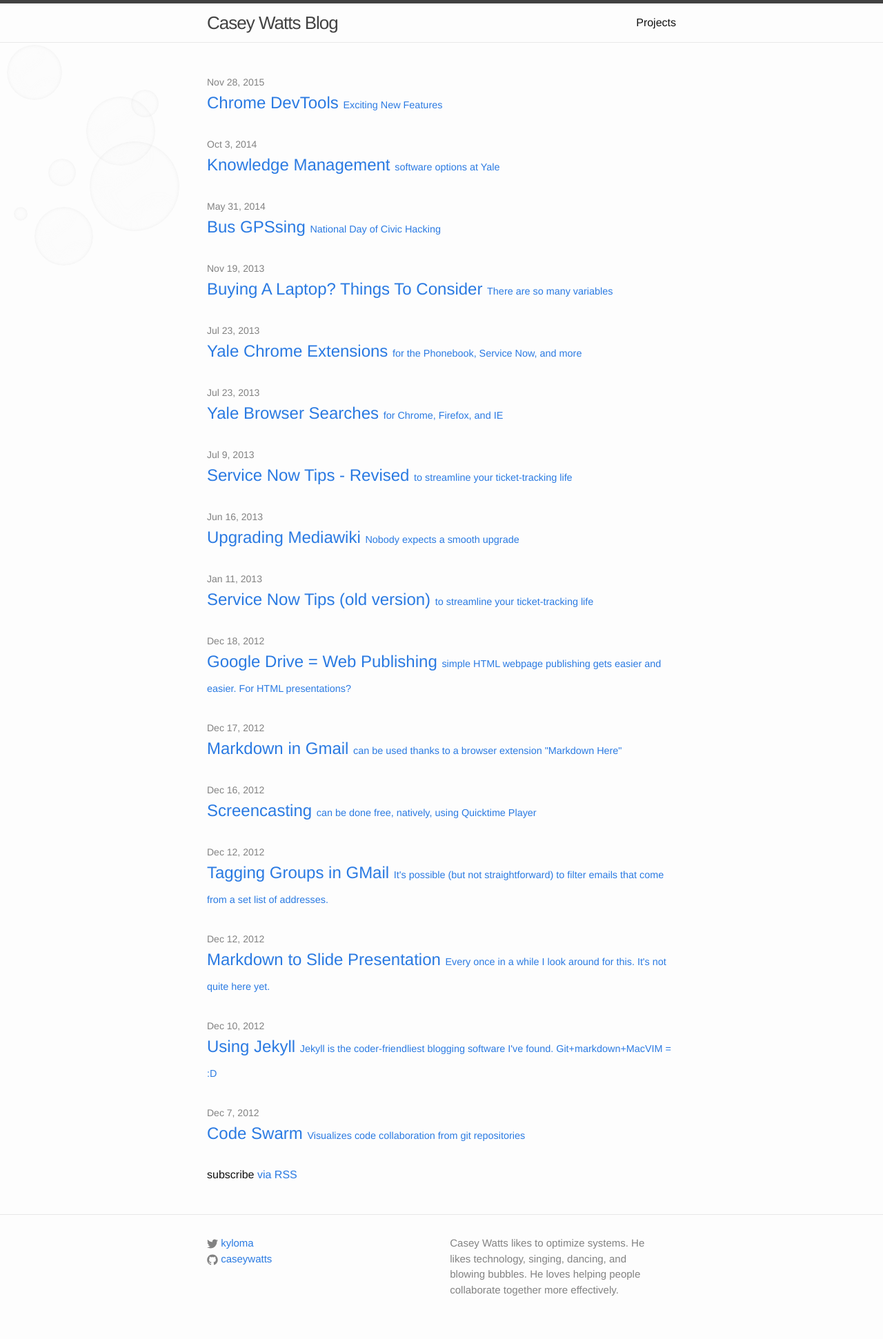
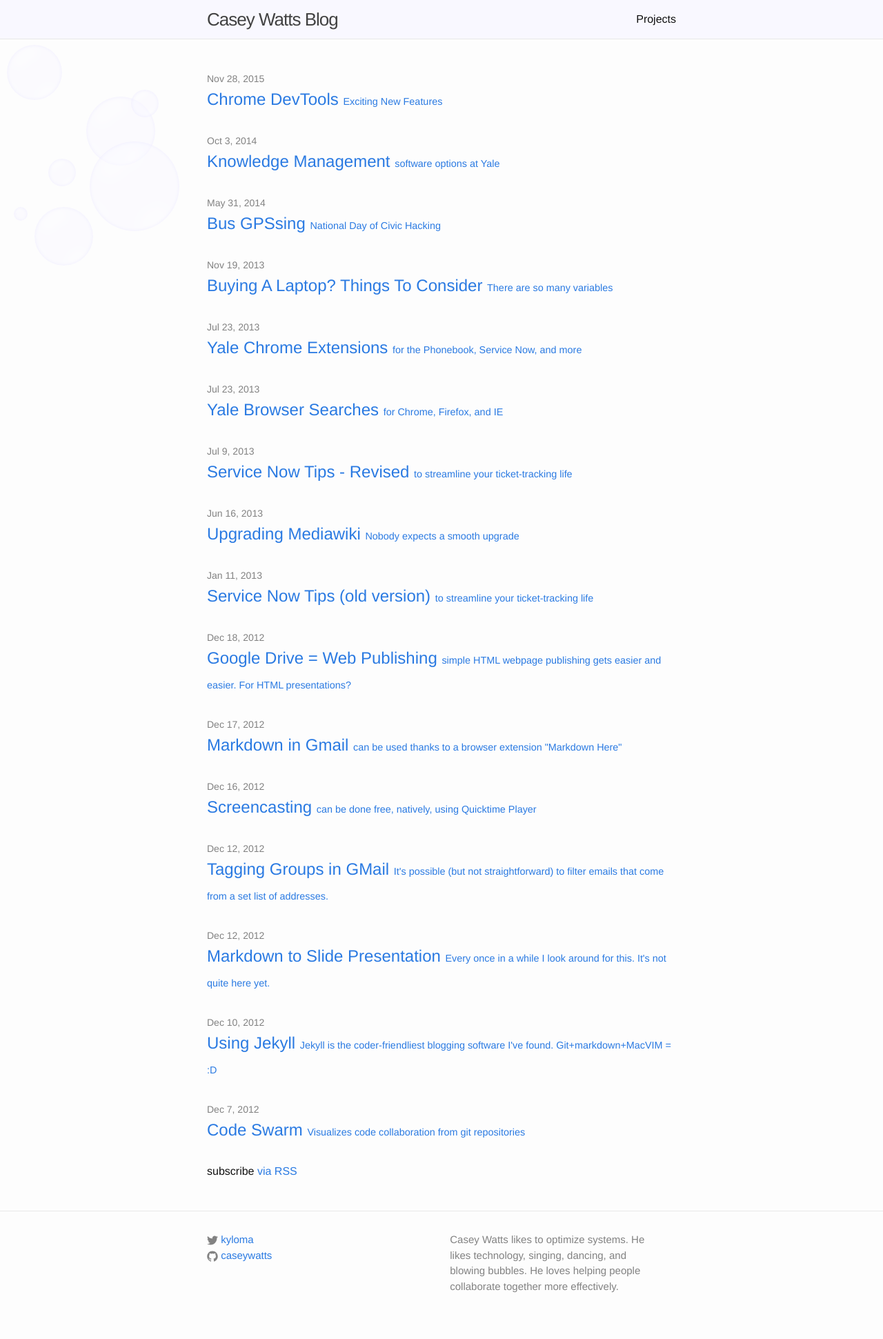
Before and after one commit to caseywatts/caseywatts.github.io, a Jekyll site: the page built from index.html, in a window 1280 px wide. Shown: the whole page at 69% size. Built offline with Jekyll 4.4.1, drawn with Linux system fonts in a browser that asks for light colours.

Commit message:
start using #F9F8FF as primary site color, for .site-header and .bubble

```diff
--- a/_sass/_custom.scss
+++ b/_sass/_custom.scss
@@ -7,15 +7,20 @@
   clear:both;
 }
 
+.site-header {
+  background-color: #F9F8FF;
+  border-top: 0px;
+}
+
 
 // Sitewide // background
 .bubble {
-  opacity: 0.3;
+  opacity: .5;
   z-index: -1;
   list-style:none;
-  background:rgba(204,204,204,0.1);
+  background:rgba(249,248,255,1); // same as #F9F8FF
   border-radius:1000px;
-  box-shadow: 0px 0px 5px 0px #CCC inset;
+  box-shadow: 0px 0px 5px 0px #E2DDFF inset;
   background-image:url(../assets/images/glow3.png);
   background-size: 100% 100%;
   position:fixed;
```
